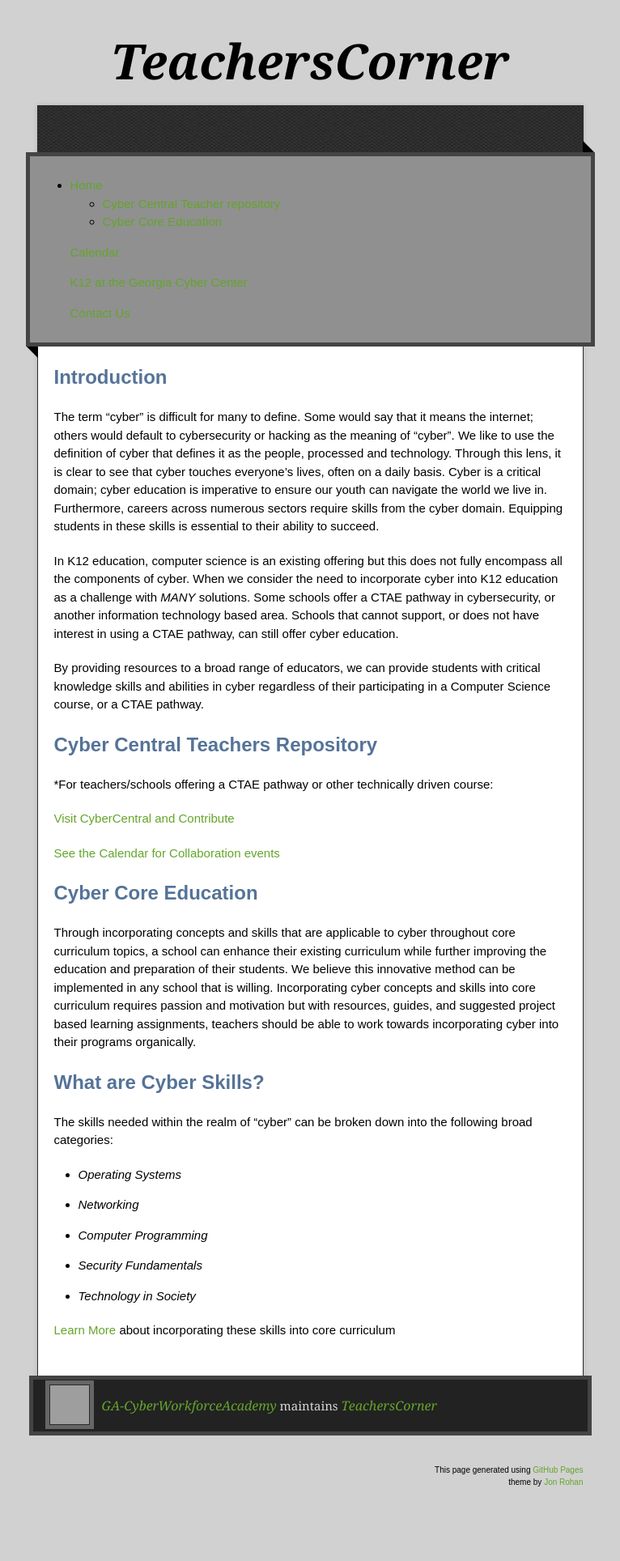
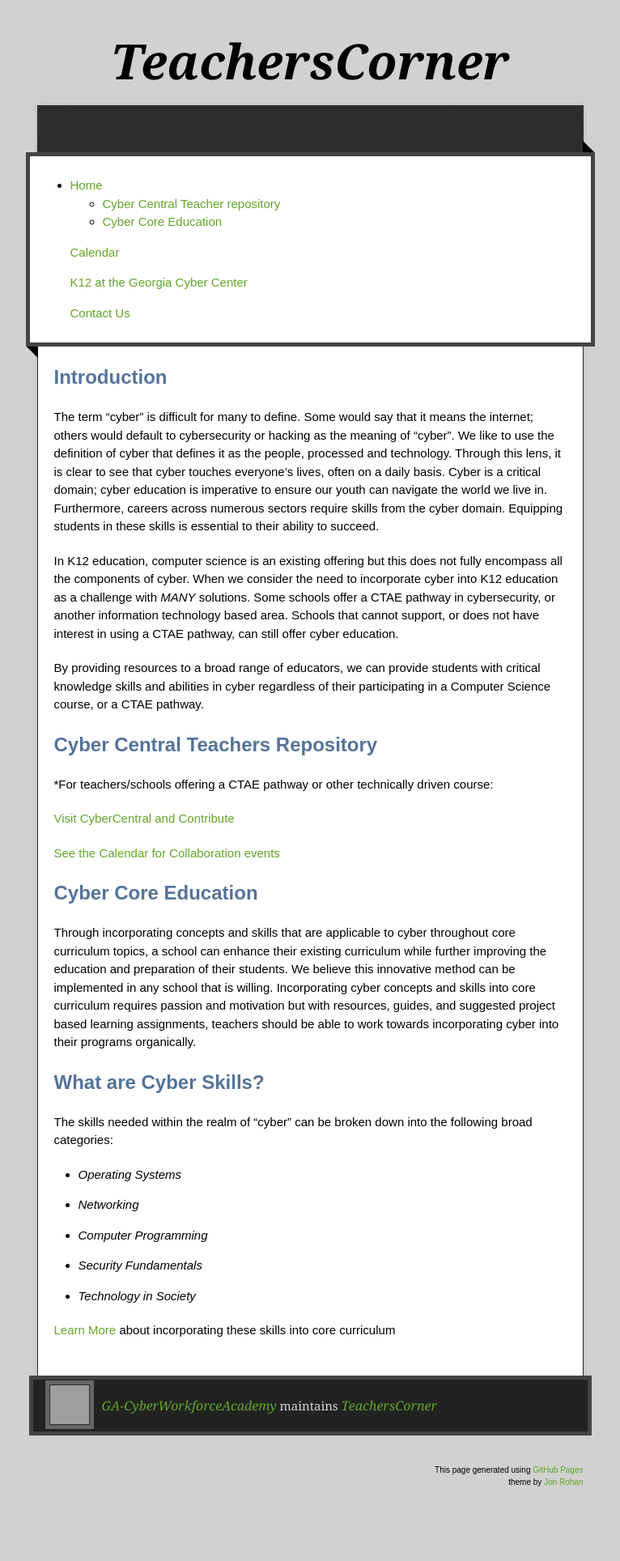
Before and after one commit to GA-CyberWorkforceAcademy/TeachersCorner, a Jekyll site: the page built from index.md, in a window 1280 px wide. Shown: the whole page at 81% size, without its empty margins (257-1023 px from the left). Built offline with Jekyll 4.4.1, drawn with Linux system fonts in a browser that asks for light colours; our own code applies the rules of GitHub Pages for plain Markdown files; the repository's description, which GitHub fills in, is left out; grey boxes are pictures that could not be loaded.

Commit message:
Update jekyll-theme-time-machine.scss

```diff
--- a/_sass/jekyll-theme-time-machine.scss
+++ b/_sass/jekyll-theme-time-machine.scss
@@ -58,7 +58,7 @@ p.tagline {
 }
 
 .download-bar {
-  background: #909090;
+  background: #fff;
   border: 5px solid #444;
   padding: 10px;
   margin: 0 -35px 20px;
```
